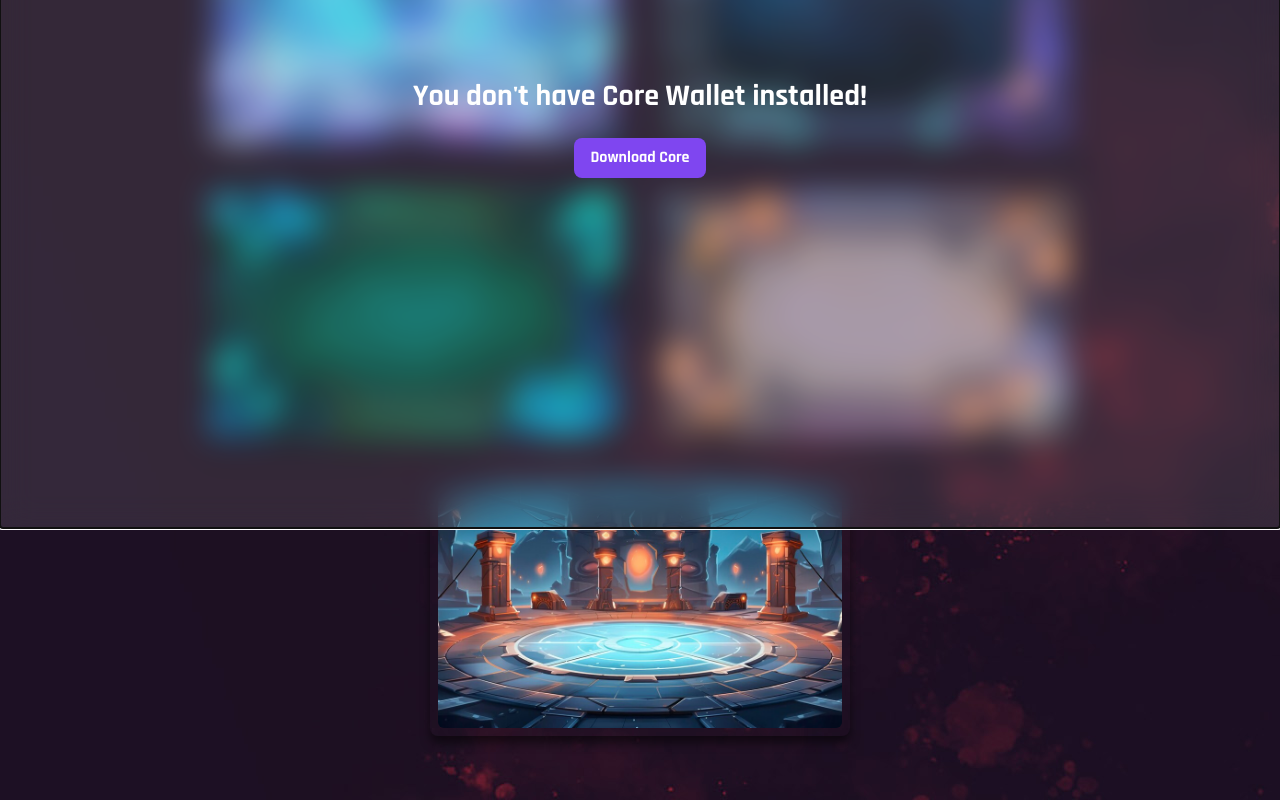
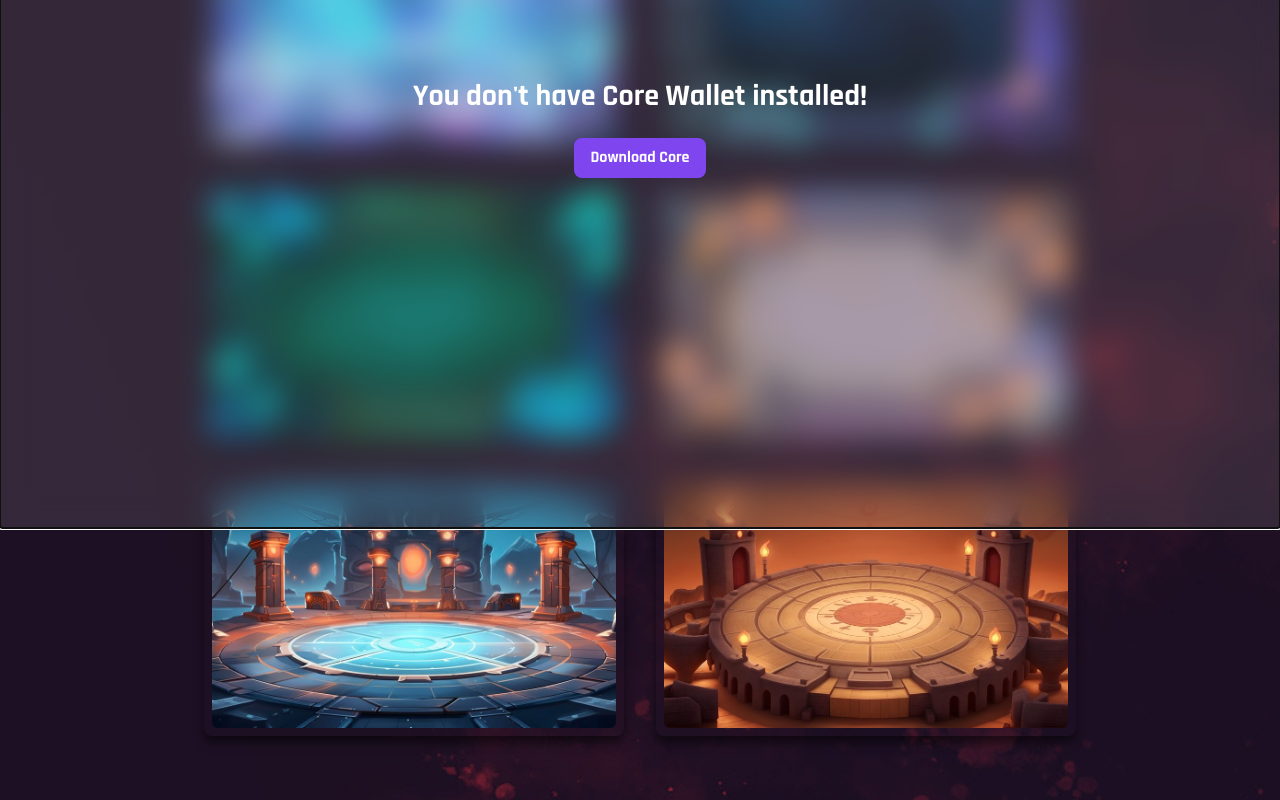
Before and after one commit to RawabyRahal/Epic-Card-Wars, a React (Vite) app in the folder client/: page /battleground in a window 1280 px wide. Shown: the part 272-1072 px from the top of the page. Built offline with nearby package versions, Linux system fonts and the light colour scheme.

Commit message:
added more battle backgrounds

```diff
--- a/client/src/assets/index.js
+++ b/client/src/assets/index.js
@@ -5,6 +5,7 @@
 import panight from './background/panight.jpg';
 import heroImg from './background/hero-img.jpg';
 import stone from './background/stone.jpg';
+import arena from './background/arena.jpg';
 
 // cards
 import ace from './Ace.png';
@@ -96,6 +97,7 @@
   panight,
   heroImg,
   stone,
+  arena,
 
   ace,
   bakezori,
@@ -149,6 +151,7 @@
   { id: 'bg-eoaalien', image: eoaalien, name: 'Eoaalien' },
   { id: 'bg-panight', image: panight, name: 'Panight' },
   { id: 'bg-stone', image: stone, name: 'Stone' },
+  { id: 'bg-arena', image: arena, name: 'Arena' },
 ];
 
 export const gameRules = [
--- a/client/tailwind.config.cjs
+++ b/client/tailwind.config.cjs
@@ -15,6 +15,7 @@
         eoaalien: "url('/src/assets/background/eoaalien.jpg')",
         panight: "url('/src/assets/background/panight.jpg')",
         stone: "url('/src/assets/background/stone.jpg')",
+        arena: "url('/src/assets/background/arena.jpg')",
         heroImg: "url('/src/assets/background/hero-img.jpg')",
         landing: "url('/src/assets/background/landing.jpg')",
       },
```
Also changed, not shown: client/src/assets/background/arena.jpg (renamed from client/src/assets/background/fighting-arena-game-background_98054-505.jpg).
